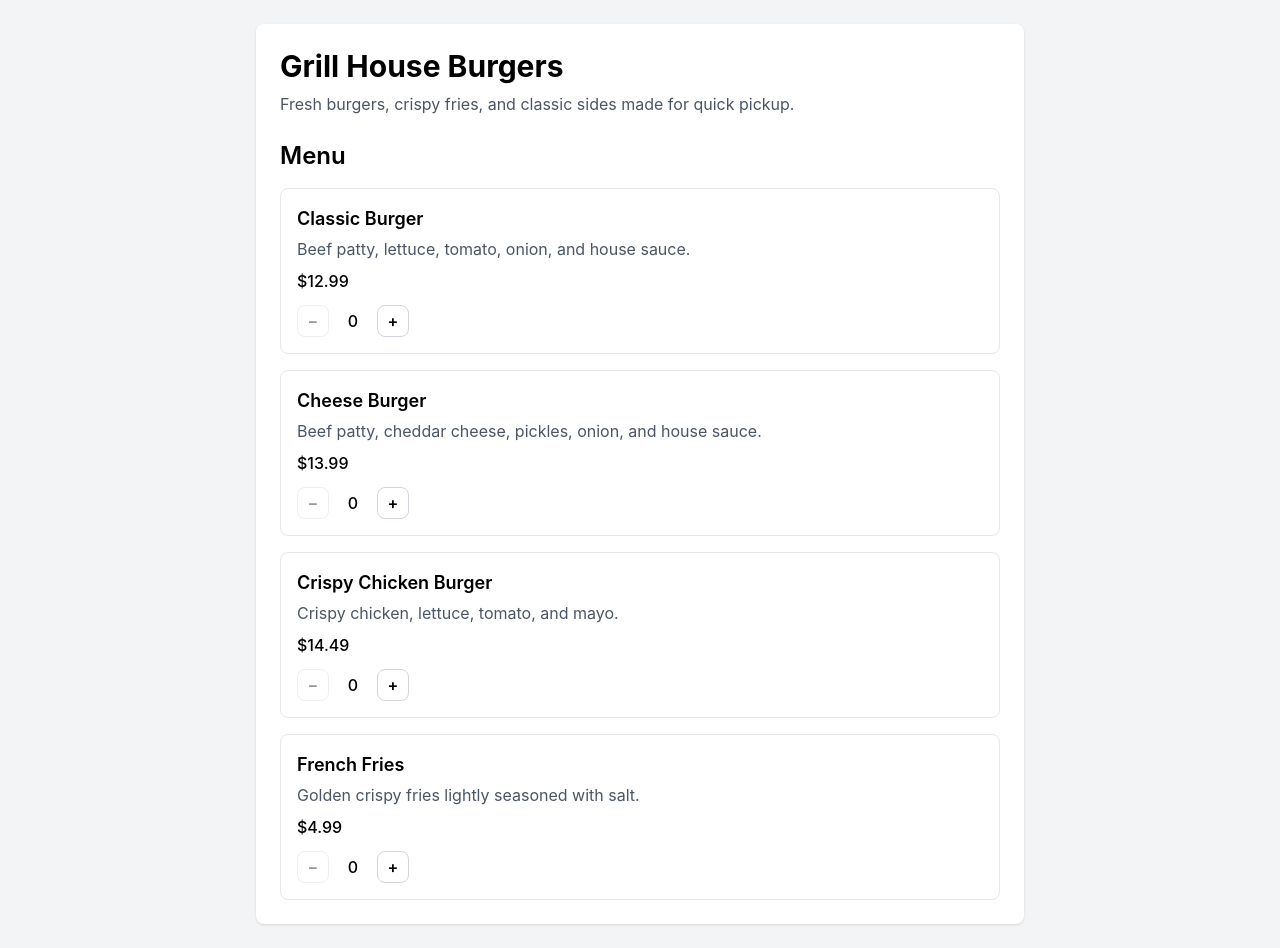
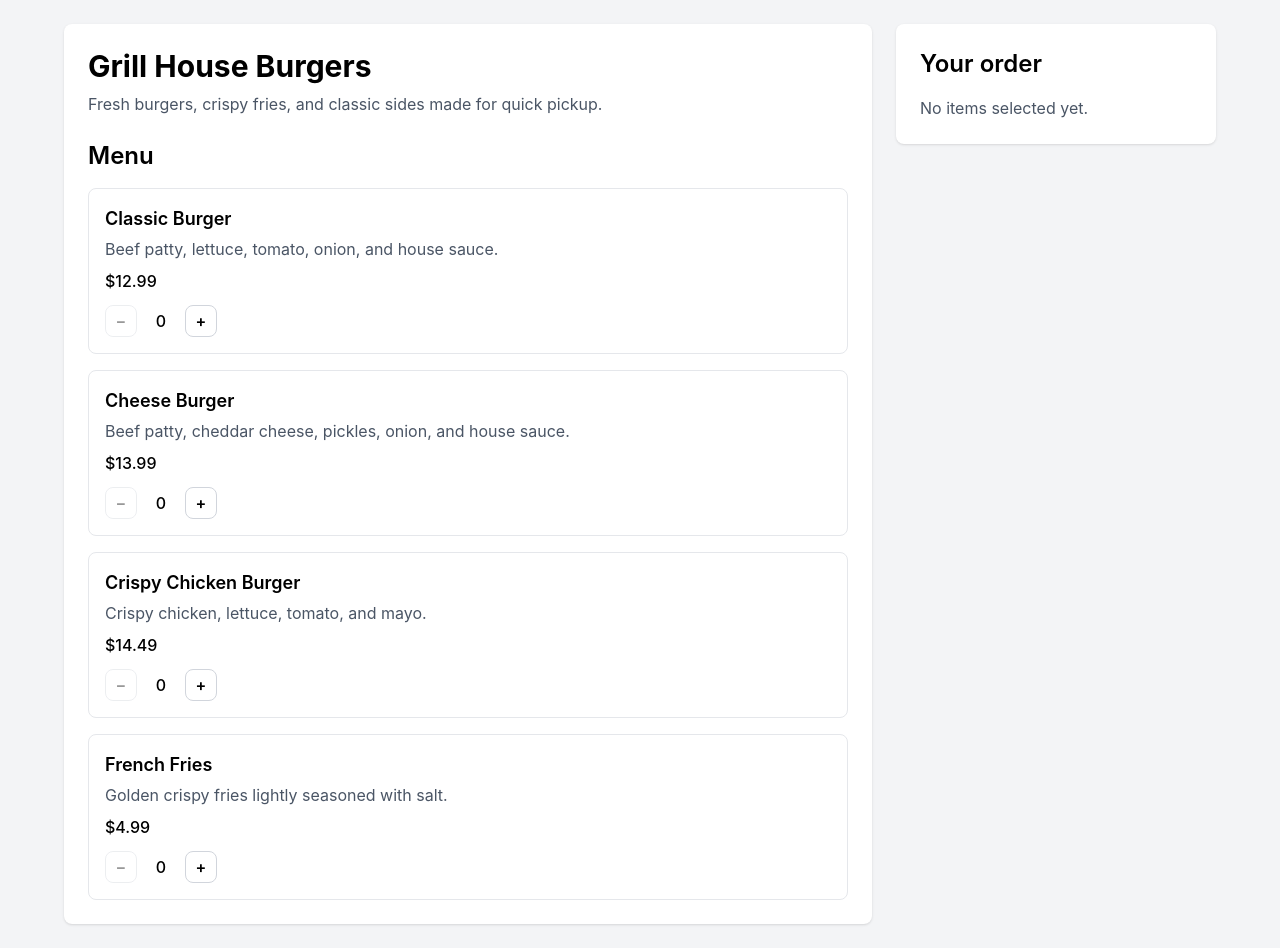
Before and after one commit to limkyouyou/quickbite-agile-project, a React (Vite) app: page / in a window 1280 px wide. Built offline with nearby package versions, Linux system fonts and the light colour scheme.

Commit message:
Add cart panel next to menu (PBI-02)

```diff
--- a/src/App.jsx
+++ b/src/App.jsx
@@ -1,5 +1,6 @@
 import { useState } from "react"
 import restaurant from "./data/menuData"
+import { getSelectedItems, getSubtotal } from "./utils/order"
 
 
 const currencyFormatter = new Intl.NumberFormat("en-CA", {
@@ -27,9 +28,13 @@ function App() {
     }))
   }
 
+  const selectedItems = getSelectedItems(restaurant.menuItems, quantities)
+  const subtotal = getSubtotal(selectedItems)
+
   return (
     <main className="min-h-screen bg-gray-100 p-6">
-      <section className="mx-auto max-w-3xl rounded-lg bg-white p-6 shadow">
+      <div className="mx-auto grid max-w-6xl gap-6 lg:grid-cols-[minmax(0,1fr)_20rem]">
+        <section className="rounded-lg bg-white p-6 shadow">
           <h1 className="text-3xl font-bold">{restaurant.name}</h1>
 
           <p className="mt-2 text-gray-600">
@@ -84,6 +89,42 @@ function App() {
             </div>
           </div>
         </section>
+
+        <aside
+          aria-labelledby="cart-heading"
+          className="self-start rounded-lg bg-white p-6 shadow lg:sticky lg:top-6"
+        >
+          <h2 id="cart-heading" className="text-2xl font-semibold">Your order</h2>
+
+          {selectedItems.length === 0 ? (
+            <p className="mt-4 text-gray-600">No items selected yet.</p>
+          ) : (
+            <>
+              <ul className="mt-4 space-y-3">
+                {selectedItems.map((item) => (
+                  <li key={item.id} className="flex items-start justify-between gap-3">
+                    <div>
+                      <p className="font-medium">{item.name}</p>
+                      <p className="text-sm text-gray-600">× {item.quantity}</p>
+                    </div>
+
+                    <p className="font-medium">
+                      {currencyFormatter.format(item.lineTotal)}
+                    </p>
+                  </li>
+                ))}
+              </ul>
+
+              <div className="mt-4 flex justify-between border-t border-gray-200 pt-4 font-semibold">
+                <span>Subtotal</span>
+                <span aria-label="Subtotal amount">
+                  {currencyFormatter.format(subtotal)}
+                </span>
+              </div>
+            </>
+          )}
+        </aside>
+      </div>
     </main>
   )
 }
```
Lines whose indentation alone changed are shown as unchanged.
